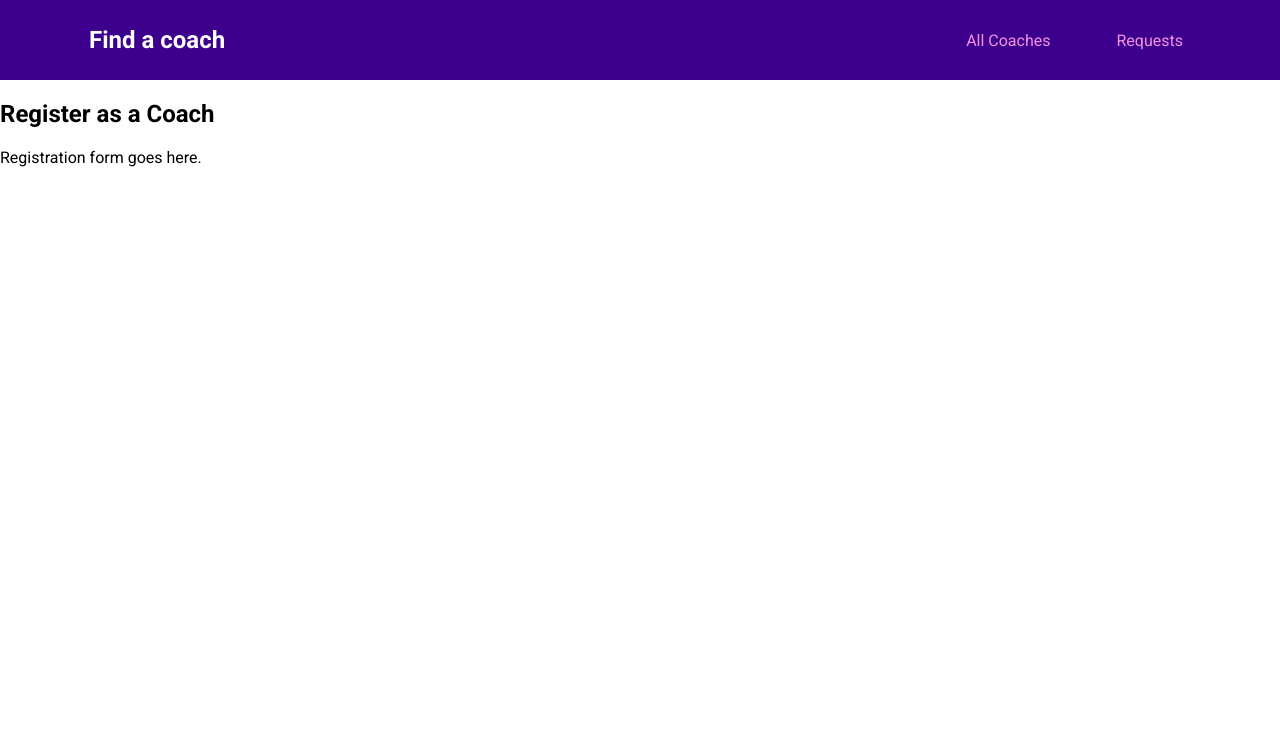
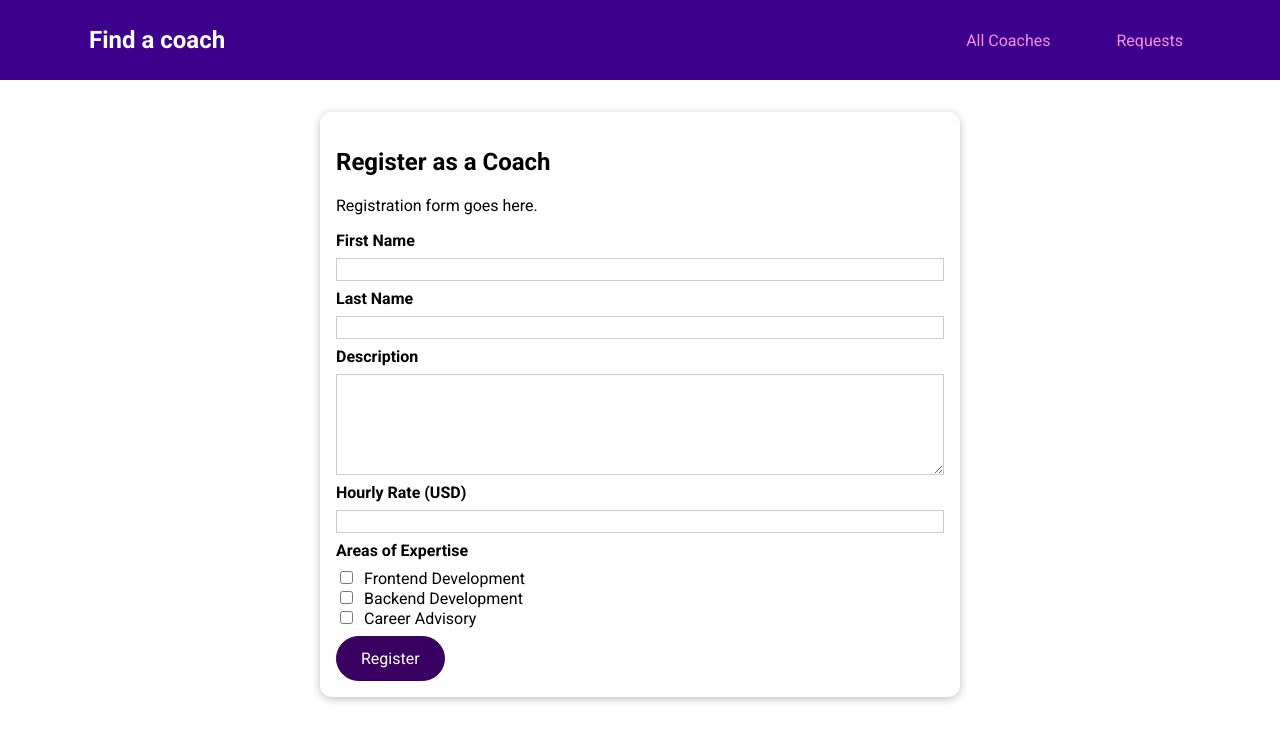
Before and after one commit to karimsamir/vuejs_tutorial, a Vue app: page /register in a window 1280 px wide. Shown: the top 742 px of the page. Built offline with nearby package versions, Linux system fonts and the light colour scheme.

Commit message:
247. Registering as a Coach: The Form

```diff
--- /dev/null
+++ b/src/components/coaches/CoachForm.vue
@@ -0,0 +1,133 @@
+<template>
+    <form action="" @submit.prevent="submitForm">
+        <div class="form-control">
+            <label for="firstName">First Name</label>
+            <input type="text" id="firstName" v-model.trim="firstName" />
+        </div>
+        <div class="form-control">
+            <label for="lastName">Last Name</label>
+            <input type="text" id="lastName" v-model.trim="lastName" />
+        </div>
+        <div class="form-control">
+            <label for="description">Description</label>
+            <textarea id="description" rows="5" v-model.trim="description"></textarea>
+        </div>
+        <div class="form-control">
+            <label for="rate">Hourly Rate (USD)</label>
+            <input type="number" id="rate" v-model.number="rate" />
+        </div>
+        <!-- <div class="form-control">
+            <label for="areas">Areas of Expertise</label>
+            <select id="areas" multiple>
+                <option value="frontend">Frontend</option>
+                <option value="backend">Backend</option>
+                <option value="career">Career</option>
+            </select>
+        </div> -->
+        <div class="form-control">
+            <h3>Areas of Expertise</h3>
+            <div>
+                <input type="checkbox" id="frontend" value="frontend" v-model="areas" />
+                <label for="frontend">Frontend Development</label>
+            </div>
+            <div>
+                <input type="checkbox" id="backend" value="backend" v-model="areas" />
+                <label for="backend">Backend Development</label>
+            </div>
+            <div>
+                <input type="checkbox" id="career" value="career" v-model="areas" />
+                <label for="career">Career Advisory</label>
+            </div>
+
+        </div>
+
+        <div class="form-actions">
+            <base-button type="submit">Register</base-button>
+        </div>
+    </form>
+</template>
+
+<script>
+export default {
+    data() {
+        return {
+            firstName: '',
+            lastName: '',
+            description: '',
+            rate: null,
+            areas: [],
+        };
+    },
+    methods: {
+      submitForm() {
+            // Handle form submission logic here
+        const formData = {
+            first: this.firstName,
+            last: this.lastName,
+            desc: this.description,
+            rate: this.rate,
+            areas: this.areas,
+        };
+
+        console.log('Form Data Submitted:', formData);
+      }
+    },
+}
+</script>
+
+<style scoped>
+.form-control {
+    margin: 0.5rem 0;
+}
+
+label {
+    font-weight: bold;
+    display: block;
+    margin-bottom: 0.5rem;
+}
+
+input[type='checkbox']+label {
+    font-weight: normal;
+    display: inline;
+    margin: 0 0 0 0.5rem;
+}
+
+input,
+textarea {
+    display: block;
+    width: 100%;
+    border: 1px solid #ccc;
+    font: inherit;
+}
+
+input:focus,
+textarea:focus {
+    background-color: #f0e6fd;
+    outline: none;
+    border-color: #3d008d;
+}
+
+input[type='checkbox'] {
+    display: inline;
+    width: auto;
+    border: none;
+}
+
+input[type='checkbox']:focus {
+    outline: #3d008d solid 1px;
+}
+
+h3 {
+    margin: 0.5rem 0;
+    font-size: 1rem;
+}
+
+.invalid label {
+    color: red;
+}
+
+.invalid input,
+.invalid textarea {
+    border: 1px solid red;
+}
+</style>
--- a/src/pages/coaches/CoachRegistration.vue
+++ b/src/pages/coaches/CoachRegistration.vue
@@ -1,6 +1,20 @@
 <template>
 	<section>
-		<h1>Register as a Coach</h1>
-		<p>Registration form goes here.</p>
+		<base-card>
+			<h2>Register as a Coach</h2>
+			<p>Registration form goes here.</p>
+			<coach-form></coach-form>
+		</base-card>
 	</section>
 </template>
+
+<script>
+import CoachForm from '../../components/coaches/CoachForm.vue';
+
+export default {
+	components: {
+		CoachForm,
+	},
+
+}
+</script>
```
